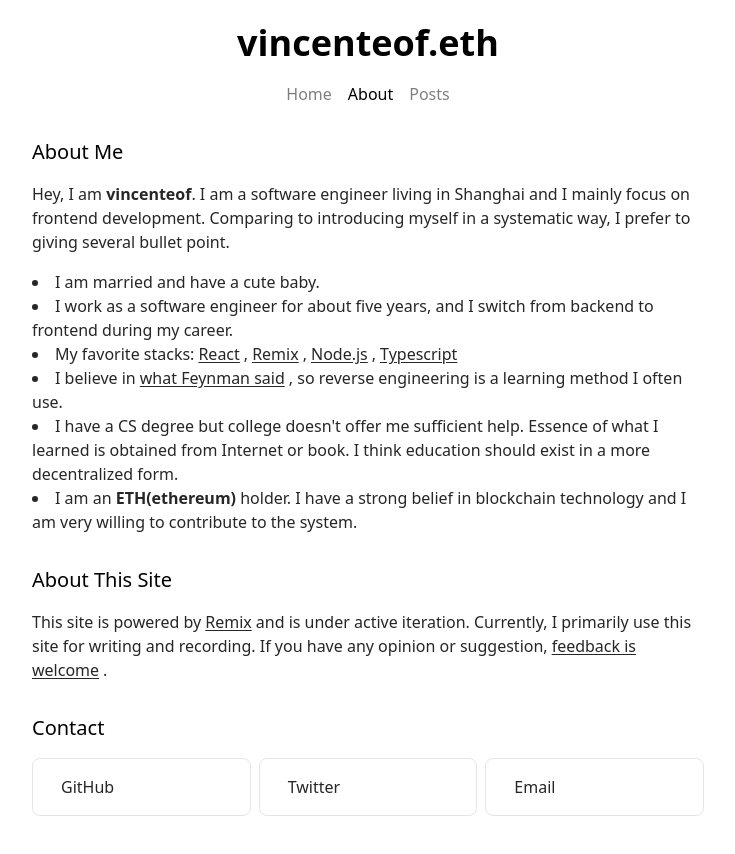
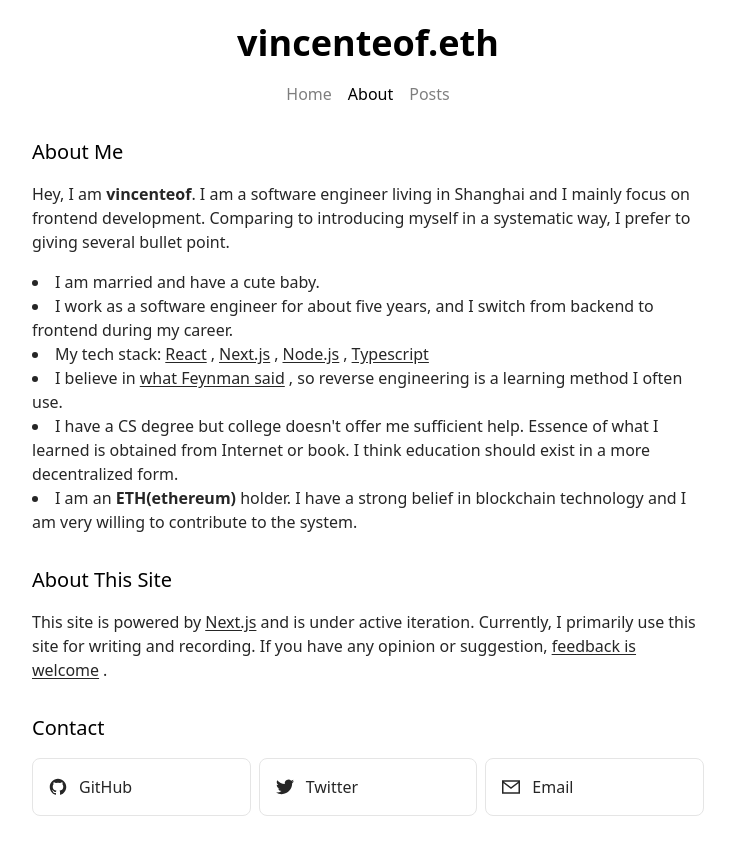
Before and after one commit to vincenteof/vincenteof-app, a Next.js app: page /about in a window 1280 px wide. Shown: the top 854 px of the page, without its empty margins (272-1007 px from the left). Built offline with nearby package versions, Linux system fonts and the light colour scheme.

Commit message:
feat: add icons and update some expression

```diff
--- a/app/about/page.tsx
+++ b/app/about/page.tsx
@@ -1,10 +1,7 @@
-// import {
-//   GithubOutlined,
-//   TwitterOutlined,
-//   MailOutlined,
-// } from "@ant-design/icons";
+import GithubIcon from "@/components/icons/github"
+import TwitterIcon from "@/components/icons/twitter"
+import EmailIcon from "@/components/icons/email"
 
-// todo: add icons back
 export default function Index() {
   return (
     <div className="flex h-full flex-col mt-4 gap-8">
@@ -24,7 +21,7 @@ export default function Index() {
               from backend to frontend during my career.
             </li>
             <li>
-              My favorite stacks:
+              My tech stack:
               <a
                 href="https://reactjs.org/"
                 target="_blank"
@@ -35,12 +32,12 @@ export default function Index() {
               </a>
               ,
               <a
-                href="https://remix.run/"
+                href="https://nextjs.org/"
                 target="_blank"
                 rel="noreferrer"
                 className="underline underline-offset-2 px-1"
               >
-                Remix
+                Next.js
               </a>
               ,
               <a
@@ -91,12 +88,12 @@ export default function Index() {
         <p className="text-neutral-800">
           This site is powered by
           <a
-            href="https://remix.run/"
+            href="https://nextjs.org/"
             target="_blank"
             rel="noreferrer"
             className="underline underline-offset-2 px-1"
           >
-            Remix
+            Next.js
           </a>
           and is under active iteration. Currently, I primarily use this site
           for writing and recording. If you have any opinion or suggestion,
@@ -121,7 +118,7 @@ export default function Index() {
             className="flex w-full border border-neutral-200  rounded-lg p-4 no-underline items-center text-neutral-800 hover:bg-neutral-100 transition-all justify-between"
           >
             <div className="flex items-center">
-              {/* <GithubOutlined style={{ fontSize: "1.125rem" }} /> */}
+              <GithubIcon style={{ fontSize: "1.125rem" }} />
               <div className="ml-3">GitHub</div>
             </div>
           </a>
@@ -132,7 +129,7 @@ export default function Index() {
             className="flex w-full border border-neutral-200  rounded-lg p-4 no-underline items-center text-neutral-800  hover:bg-neutral-100 transition-all justify-between"
           >
             <div className="flex items-center">
-              {/* <TwitterOutlined style={{ fontSize: "1.125rem" }} /> */}
+              <TwitterIcon style={{ fontSize: "1.125rem" }} />
               <div className="ml-3">Twitter</div>
             </div>
           </a>
@@ -143,7 +140,7 @@ export default function Index() {
             className="flex w-full border border-neutral-200 rounded-lg p-4 no-underline items-center text-neutral-800 hover:bg-neutral-100 transition-all justify-between"
           >
             <div className="flex items-center">
-              {/* <MailOutlined style={{ fontSize: "1.125rem" }} /> */}
+              <EmailIcon style={{ fontSize: "1.125rem" }} />
               <div className="ml-3">Email</div>
             </div>
           </a>
--- a/app/page.tsx
+++ b/app/page.tsx
@@ -1,5 +1,8 @@
 import Image from 'next/image'
 import NavLink from "@/components/nav-link";
+import GithubIcon from "@/components/icons/github"
+import TwitterIcon from "@/components/icons/twitter"
+
 
 export default function Index() {
   return (
@@ -43,7 +46,7 @@ export default function Index() {
                 rel="noreferrer"
                 className="flex items-center gap-1 underline underline-offset-2 text-neutral-800"
               >
-                {/* <GithubOutlined /> */}
+                <GithubIcon />
                 Github
               </a>
               ,
@@ -53,7 +56,7 @@ export default function Index() {
                 rel="noreferrer"
                 className="flex items-center gap-1 underline underline-offset-2 text-neutral-800"
               >
-                {/* <TwitterOutlined /> */}
+                <TwitterIcon />
                 Twitter
               </a>
             </p>
--- /dev/null
+++ b/components/icons/email.tsx
@@ -0,0 +1,20 @@
+import { SVGProps } from "react";
+
+export default function Email(props: SVGProps<SVGSVGElement>) {
+  return (
+    <svg
+      xmlns="http://www.w3.org/2000/svg"
+      width="1em"
+      height="1em"
+      viewBox="0 0 24 24"
+      {...props}
+    >
+      <path
+        fill="none"
+        stroke="currentColor"
+        strokeWidth="2"
+        d="M1 4h22v16H1V4Zm0 1l11 8.5L23 5"
+      ></path>
+    </svg>
+  );
+}
--- /dev/null
+++ b/components/icons/github.tsx
@@ -0,0 +1,19 @@
+import { SVGProps } from "react";
+
+export default function GrommetIconsGithub(props: SVGProps<SVGSVGElement>) {
+  return (
+    <svg
+      xmlns="http://www.w3.org/2000/svg"
+      width="1em"
+      height="1em"
+      viewBox="0 0 24 24"
+      {...props}
+    >
+      <path
+        fill="currentColor"
+        fillRule="evenodd"
+        d="M11.999 1C5.926 1 1 5.925 1 12c0 4.86 3.152 8.983 7.523 10.437c.55.102.75-.238.75-.53c0-.26-.009-.952-.014-1.87c-3.06.664-3.706-1.475-3.706-1.475c-.5-1.27-1.221-1.61-1.221-1.61c-.999-.681.075-.668.075-.668c1.105.078 1.685 1.134 1.685 1.134c.981 1.68 2.575 1.195 3.202.914c.1-.71.384-1.195.698-1.47c-2.442-.278-5.01-1.222-5.01-5.437c0-1.2.428-2.183 1.132-2.952c-.114-.278-.491-1.397.108-2.91c0 0 .923-.297 3.025 1.127A10.536 10.536 0 0 1 12 6.32a10.49 10.49 0 0 1 2.754.37c2.1-1.424 3.022-1.128 3.022-1.128c.6 1.514.223 2.633.11 2.911c.705.769 1.13 1.751 1.13 2.952c0 4.226-2.572 5.156-5.022 5.428c.395.34.747 1.01.747 2.037c0 1.47-.014 2.657-.014 3.017c0 .295.199.637.756.53C19.851 20.979 23 16.859 23 12c0-6.075-4.926-11-11.001-11"
+      ></path>
+    </svg>
+  );
+}
--- /dev/null
+++ b/components/icons/twitter.tsx
@@ -0,0 +1,19 @@
+import { SVGProps } from "react";
+
+export default function Twitter(props: SVGProps<SVGSVGElement>) {
+  return (
+    <svg
+      xmlns="http://www.w3.org/2000/svg"
+      width="1em"
+      height="1em"
+      viewBox="0 0 24 24"
+      {...props}
+    >
+      <path
+        fill="currentColor"
+        fillRule="evenodd"
+        d="M24 4.309a9.83 9.83 0 0 1-2.828.775a4.94 4.94 0 0 0 2.165-2.724a9.865 9.865 0 0 1-3.127 1.196a4.925 4.925 0 0 0-8.39 4.49A13.974 13.974 0 0 1 1.671 2.9a4.902 4.902 0 0 0-.667 2.476c0 1.708.869 3.216 2.191 4.099A4.936 4.936 0 0 1 .964 8.86v.06a4.926 4.926 0 0 0 3.95 4.829a4.964 4.964 0 0 1-2.224.085a4.93 4.93 0 0 0 4.6 3.42a9.886 9.886 0 0 1-6.115 2.107c-.398 0-.79-.023-1.175-.068a13.945 13.945 0 0 0 7.548 2.212c9.057 0 14.009-7.503 14.009-14.01c0-.213-.005-.425-.014-.636A10.012 10.012 0 0 0 24 4.309"
+      ></path>
+    </svg>
+  );
+}
```
